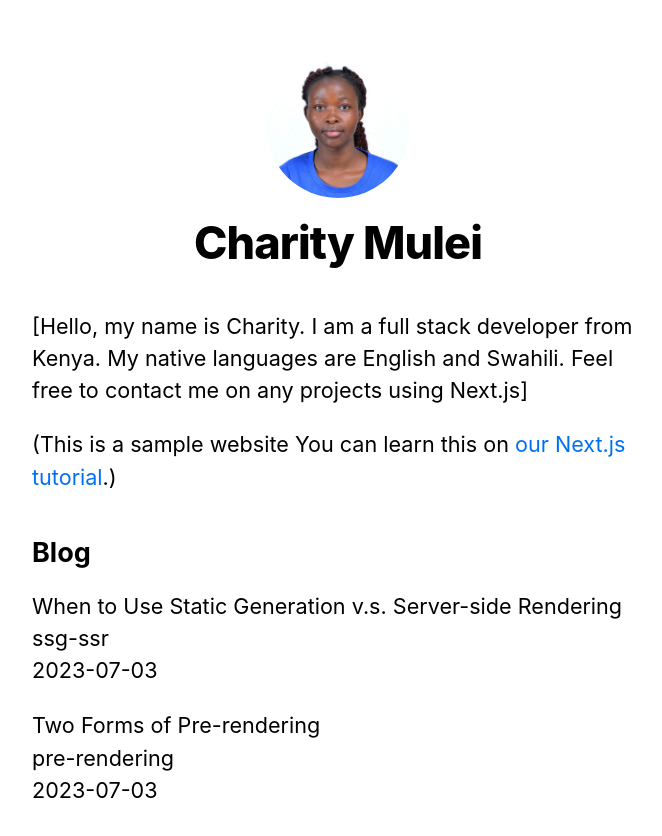
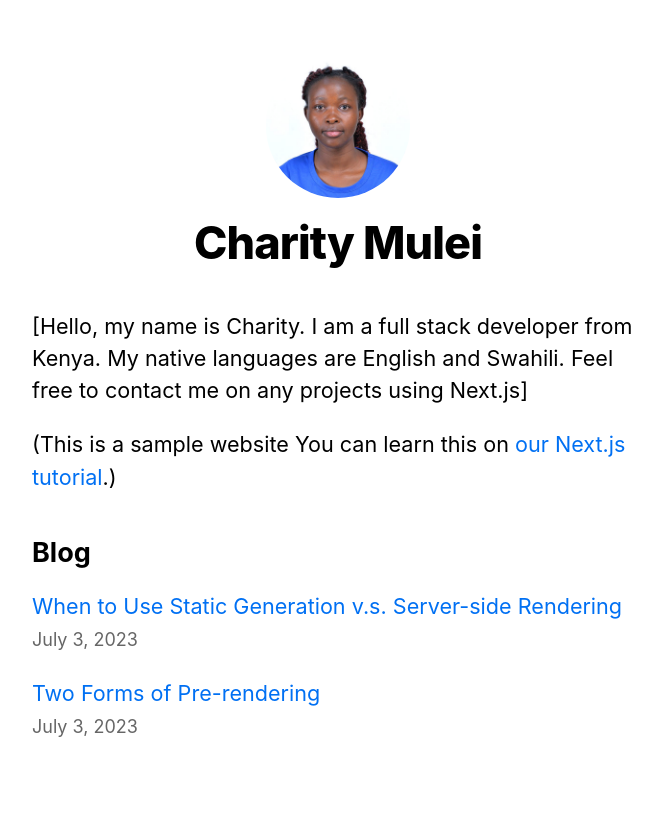
Before and after one commit to charity553/nextjs-blog, a Next.js app: page / in a window 1280 px wide. Shown: the top 836 px of the page, without its empty margins (302-964 px from the left). Built offline with nearby package versions, Linux system fonts and the light colour scheme.

Commit message:
creating dynamic routes

```diff
--- /dev/null
+++ b/components/date.js
@@ -0,0 +1,6 @@
+import { parseISO, format } from 'date-fns';
+
+export default function Date({ dateString }) {
+  const date = parseISO(dateString);
+  return <time dateTime={dateString}>{format(date, 'LLLL d, yyyy')}</time>;
+}
--- /dev/null
+++ b/pages/404.js
@@ -0,0 +1,4 @@
+// pages/404.js
+export default function Custom404() {
+    return <h1>404 - Page Not Found</h1>;
+  }
--- a/pages/index.js
+++ b/pages/index.js
@@ -1,6 +1,8 @@
 import Head from 'next/head';
 import Layout, { siteTitle } from '../components/layout';
 import utilStyles from '../styles/utils.module.css';
+import Link from 'next/link';
+import Date from '../components/date';
 
 import { getSortedPostsData } from '../lib/posts';
 
@@ -35,12 +37,12 @@
         <ul className={utilStyles.list}>
           {allPostsData.map(({ id, date, title }) => (
             <li className={utilStyles.listItem} key={id}>
-              {title}
-              <br />
-              {id}
-              <br />
-              {date}
-            </li>
+            <Link href={`/posts/${id}`}>{title}</Link>
+            <br />
+            <small className={utilStyles.lightText}>
+              <Date dateString={date} />
+            </small>
+          </li>
           ))}
         </ul>
       </section>
```
Also changed, not shown: pages/posts/[id].js (+15 -7 lines).
